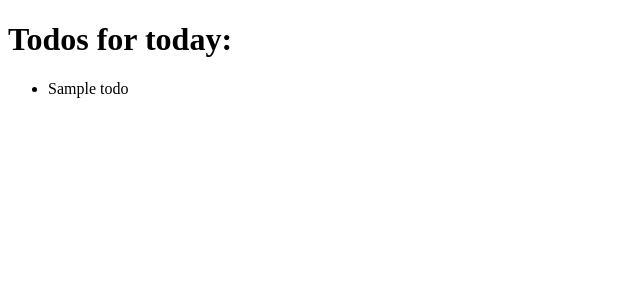
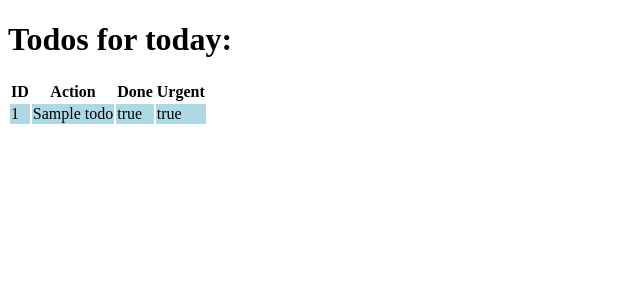
Before and after one commit to green-fox-academy/ddns0098, a Spring Boot app: page /todo/ in a window 1280 px wide. Shown: the top 300 px of the page, without its empty margins (0-640 px from the left). Run offline with Spring Boot 4, Linux system fonts and the light colour scheme; tables that the repository leaves empty hold one stand-in row (values such as "Sample post").

Commit message:
feat(todosmysql): add custom query and table to display todos

```diff
--- a/week-08/day-02/todosmysql/src/main/java/com/greenfoxacademy/todosmysql/controller/TodoController.java
+++ b/week-08/day-02/todosmysql/src/main/java/com/greenfoxacademy/todosmysql/controller/TodoController.java
@@ -5,6 +5,7 @@ import org.springframework.beans.factory.annotation.Autowired;
 import org.springframework.stereotype.Controller;
 import org.springframework.ui.Model;
 import org.springframework.web.bind.annotation.RequestMapping;
+import org.springframework.web.bind.annotation.RequestParam;
 
 @Controller
 @RequestMapping("/todo")
@@ -18,8 +19,12 @@ public class TodoController {
   }
 
   @RequestMapping(value = {"/","/list"})
-  public String list(Model model) {
-    model.addAttribute("todos", todoRepository.findAll());
+  public String list(Model model, @RequestParam(value = "isActive", required = false) boolean isActive) {
+    if (isActive) {
+      model.addAttribute("todos", todoRepository.findByDone(isActive));
+    } else {
+      model.addAttribute("todos", todoRepository.findAll());
+    }
     return "todoslist";
   }
 
--- a/week-08/day-02/todosmysql/src/main/java/com/greenfoxacademy/todosmysql/repository/TodoRepository.java
+++ b/week-08/day-02/todosmysql/src/main/java/com/greenfoxacademy/todosmysql/repository/TodoRepository.java
@@ -4,4 +4,6 @@ import com.greenfoxacademy.todosmysql.model.Todo;
 import org.springframework.data.repository.CrudRepository;
 
 public interface TodoRepository extends CrudRepository<Todo, Long> {
+
+  public Todo findByDone(boolean done);
 }
--- a/week-08/day-02/todosmysql/src/main/resources/templates/todoslist.html
+++ b/week-08/day-02/todosmysql/src/main/resources/templates/todoslist.html
@@ -8,8 +8,19 @@
     <h1>
         Todos for today:
     </h1>
-    <ul th:each="todo : ${todos}">
-        <li th:text="${todo.title}"></li>
-    </ul>
+    <table>
+        <tr>
+            <th>ID</th>
+            <th>Action</th>
+            <th>Done</th>
+            <th>Urgent</th>
+        </tr>
+        <tr th:each="todo : ${todos}" th:bgcolor="lightblue">
+            <td th:text="${todo.id}"></td>
+            <td th:text="${todo.title}"></td>
+            <td th:text="${todo.done}"></td>
+            <td th:text="${todo.urgent}"></td>
+        </tr>
+    </table>
 </body>
 </html>
```
Also changed, not shown: week-08/day-02/todosmysql/src/main/resources/application.properties (+7 -0 lines).
